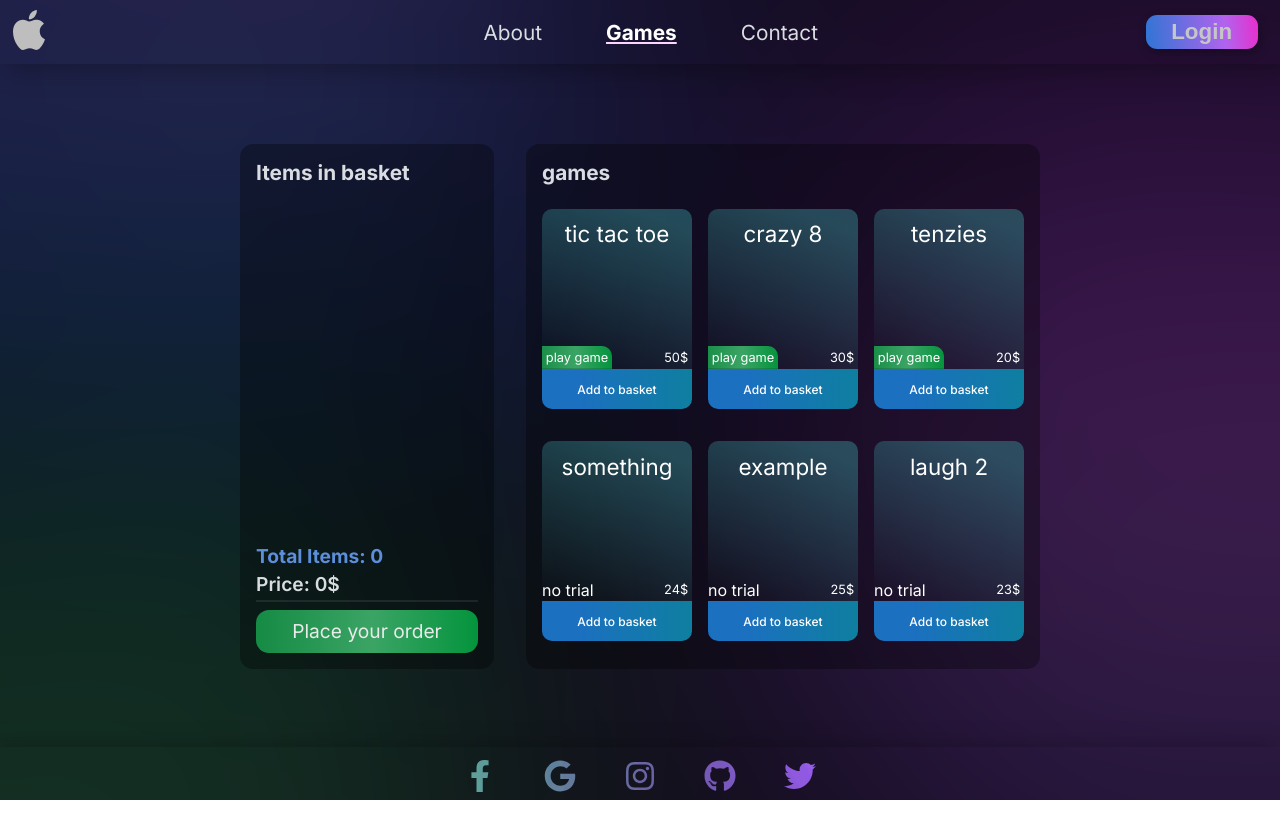
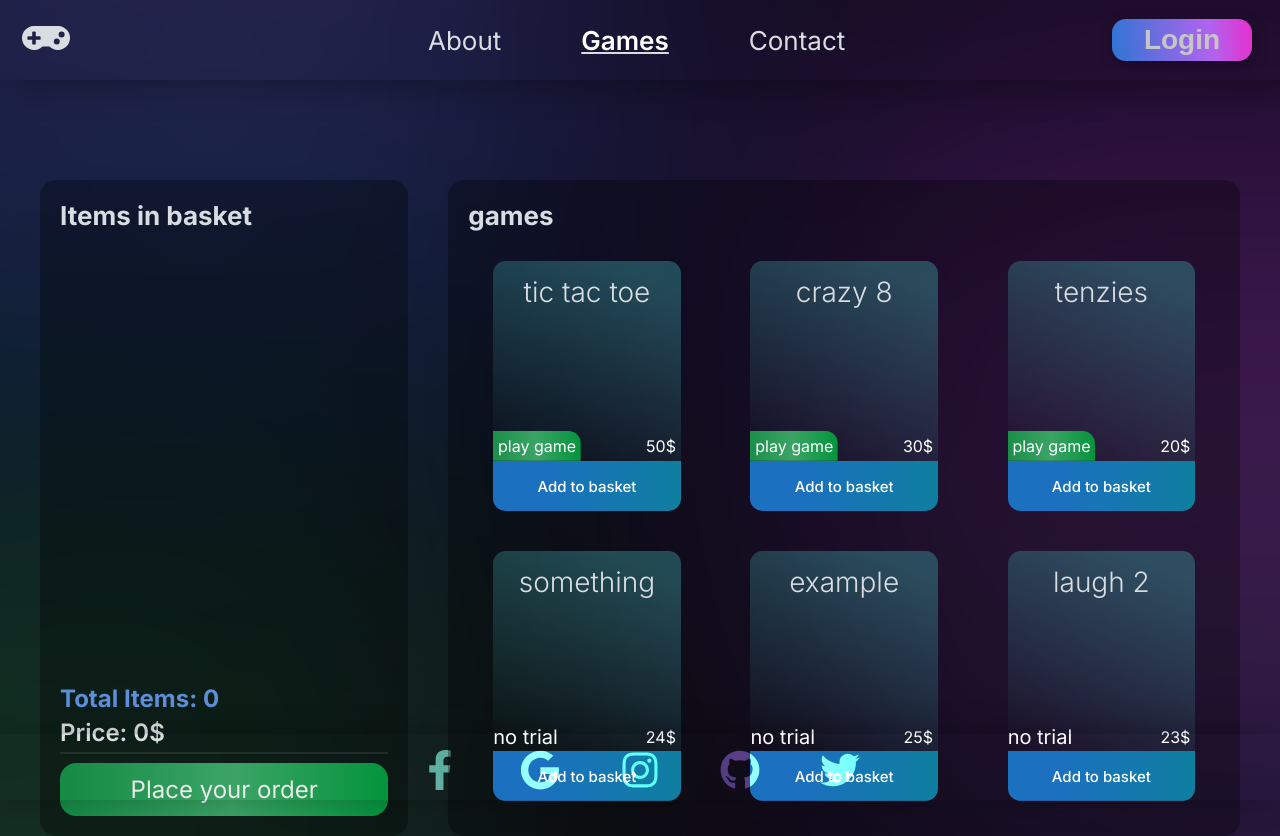
Before and after one commit to nejcintihar/projektna_naloga, a React (Vite) app: page /games in a window 1280 px wide. Before the commit the page ends 800 px from the top, so only its background shows below. Built offline with nearby package versions, Linux system fonts and the light colour scheme.

Commit message:
changed logo, fixed scaling

```diff
--- a/index.html
+++ b/index.html
@@ -2,7 +2,7 @@
 <html lang="en">
   <head>
     <meta charset="UTF-8" />
-    <link rel="icon"  href="./src/assets/Apple_logo.svg" height="64" width="64" />
+   <!--  <link rel="icon"  href="./src/assets/Apple_logo.svg" height="64" width="64" /> -->
     <link rel="stylesheet" href="./index.css" />
     <meta name="viewport" content="width=device-width, initial-scale=1.0" />
     <title>Projektna Naloga</title>
--- a/src/Components/Games.jsx
+++ b/src/Components/Games.jsx
@@ -1,7 +1,7 @@
 import React from "react";
 import CheckoutItem from "./CheckoutItem"
 import gamesData from "../gamesData"
-import GameCard from "./GameCard";
+import GameCard from "./GameCard"
 
 export default function Games() {
 
--- a/src/Components/Header.jsx
+++ b/src/Components/Header.jsx
@@ -3,20 +3,21 @@ import { Link, NavLink } from "react-router-dom"
 import "../index.css"
 import logo from "../assets/Epic_Games_logo.svg"
 import Applelogo from "../assets/Apple_logo.svg"
+import { FaGamepad } from "react-icons/fa"
 
 export default function Header() {
 
     const activeStyles = {
-        fontWeight: "bold",
+        fontWeight: "600",
         textDecoration: "underline",
-        textDecorationColor: "#fed5ff",
+        textDecorationColor: "#D9DDE2",
         color: "white"
     }
 
-
     return (
         <header >
-            <img src={ Applelogo } width="22px" className="logo-header"></img>
+            <FaGamepad  className="logo-header"/>
+            {/* <img src={ FaGamepad } width="22px" className="logo-header"></img> */}
             <nav className="header-nav">
                     <NavLink to="."
                         style={({isActive}) => isActive ? activeStyles : null}
--- a/src/index.css
+++ b/src/index.css
@@ -12,6 +12,7 @@ html {
 
 body {
   margin: 0;
+  zoom: 125%
 }
 
 :root {
@@ -27,7 +28,7 @@ body {
   -webkit-background-clip: text;
   -webkit-text-fill-color: transparent;
   background-clip: text;
-  font-size: 3em;
+  font-size: 3rem;
   padding: 0;
   line-height: .9;
   margin-top: 3em;
@@ -59,7 +60,7 @@ body {
 }
 
 .comp-wrapper p {
-  font-size: 1.2em;
+  font-size: 1.2rem;
   background: linear-gradient(79.79deg, #fec8ff 7.22%, #b4a4c0 55.48%, #98e8ed 124.45%);
   -webkit-background-clip: text;
   -webkit-text-fill-color: transparent;
@@ -76,7 +77,9 @@ body {
 }
 
 .logo-header {
-  width: 3em;
+
+  width: 4em;
+  color: var(--text-color);
   margin-right: auto;
   position: relative;
   top: -2px;
@@ -106,9 +109,8 @@ header {
 header a {
   color: var(--text-color);
   text-decoration: none;
-  font-size: 2em;
   font-weight: 400;
-  font-size: 1.3em;
+  font-size: 1.3rem;
 }
 
 
@@ -128,7 +130,7 @@ header a:hover {
   border: none;
   border-radius: .5em;
   width: 5em;
-  font-size: 1.4em;
+  font-size: 1.4rem;
   height: 1.5em;
 
   font-weight: 700;
@@ -150,15 +152,16 @@ header a:hover {
 }
 
 .signup {
-  font-size: 3em;
+  font-size: 3rem;
   border: 6px solid black;
-  border-radius: .3em;
+  border-radius: .3rem;
 }
 
 .logo-header {
-  margin-left: .8em;
+  margin-left: 1.1em;
   margin-right: auto;
-  width: 2em;
+  width: 2.4em;
+  height: 2.4em;
 }
 
 .footer-element {
@@ -173,7 +176,7 @@ header a:hover {
 }
 
 .footer-element a {
-  font-size: 2em;
+  font-size: 2rem;
   color: rgb(209, 209, 209);
   mix-blend-mode:color-dodge;
 }
@@ -188,7 +191,7 @@ header a:hover {
 .games-wrapper-main {
   display: flex;
   justify-content: space-between;
-  max-width: 50em;
+  max-width: 960px;
   margin: auto;
   margin-top: 5em;
   gap: 2em;
@@ -207,27 +210,26 @@ header a:hover {
 }
 
 .checkout-wrapper h1:nth-of-type(3) {
-  font-size: 1.2em;
+  font-size: 1.2rem;
 }
 .checkout-wrapper h1:nth-of-type(2) {
-  font-size: 1.2em;
+  font-size: 1.2rem;
 }
 
 .checkout-wrapper h1 {
-  font-size: 1.3em;
+  font-size: 1.3rem;
   user-select: none;
 }
 
 .checkout-wrapper h2 {
-  font-size: .7em;
+  font-size: 1rem;
 }
 
 .checkout-wrapper p {
-  font-size: .5em;
+  font-size: .8rem;
 }
 
 .price-checkout {
-
   margin-top: .2em;
   border-bottom: 2px solid rgba(205, 205, 205, 0.1);
   padding-bottom: .2em;
@@ -239,14 +241,14 @@ header a:hover {
   color: white;
   background: rgba(0, 0, 0, 0.32);
   border-radius: 13px;
-  width: 680px;
+  width: 760px;
   height: 525px;
   padding: 1em;
   /* width: 40em; */
 }
 
 .games-title {
-  font-size: 1.3em;
+  font-size: 1.3rem;
   color: var(--text-color);
   user-select: none;
 }
@@ -261,7 +263,7 @@ header a:hover {
   margin-right: auto;
   padding: .5em;
   user-select: none;
-  font-size: 1.2em;
+  font-size: 1.2rem;
   color: rgb(234, 234, 234);
   width: 100%;
   border: none;
@@ -315,7 +317,9 @@ header a:hover {
 }
 
 .body-of-game h1 {
-  font-size: 1.4em;
+  font-size: 1.4rem;
+  font-weight: 300;
+  color: var(--text-color);
   text-align: center;
 }
 
@@ -323,7 +327,7 @@ header a:hover {
   background: var(--green);
   padding: .3em;
   border-radius: 0 10px 0 0;
-  font-size: .8em;
+  font-size: .8rem;
   user-select: none;
   text-decoration: none;
   color: white;
@@ -339,7 +343,7 @@ header a:hover {
 .game-price {
   margin-right: .3em;
   background-color: var(--remove-background);
-  font-size: .8em;
+  font-size: .8rem;
   padding: .3em;
   margin-right: 0;
   border-radius: 12px 0 0 0;
@@ -349,7 +353,6 @@ header a:hover {
   height: 40px;
   background: var(--remove-background);
   width: 100%;
-  font-size: .7em;
   padding: .5em;
   display: flex;
   justify-content: center;
@@ -357,7 +360,7 @@ header a:hover {
   border-radius: 0 0px 10px 10px;
   color:#272727;
   font-weight: 800;
-  font-size: .75em;
+  font-size: .75rem;
   text-decoration: none;
   user-select: none;
   cursor: pointer;
@@ -372,7 +375,6 @@ header a:hover {
   height: 40px;
   background: var(--blue-styled);
   width: 100%;
-  font-size: .7em;
   padding: .5em;
   display: flex;
   justify-content: center;
@@ -380,7 +382,7 @@ header a:hover {
   border-radius: 0 0px 10px 10px;
   color:white;
   font-weight: 500;
-  font-size: .75em;
+  font-size: .75rem;
   user-select: none;
   cursor: pointer;
   transition:background-position .2s, transform 0.15s;
@@ -459,7 +461,7 @@ header a:hover {
   background-color: #5035FF;
   color: white;
   font-size: 1.2rem;
-  font-family: 'Karla', sans-serif;
+  font-family: 'Inter', sans-serif;
   cursor: pointer;
 }
 
@@ -479,7 +481,7 @@ header a:hover {
   padding-bottom: .2em;
   padding-top: .1em;
   border-bottom: 2px solid rgba(205, 205, 205, 0.1);;
-  font-size: 1.4em;
+  font-size: 1.4rem;
   user-select: none;
   color: var(--text-color);
   transition: color .5s;
@@ -495,7 +497,7 @@ header a:hover {
 
 .game-name-style {
   font-weight: 300;
-  font-size: .2em;
+  font-size: .2rem;
 }
 
 .game-price-style {
```
